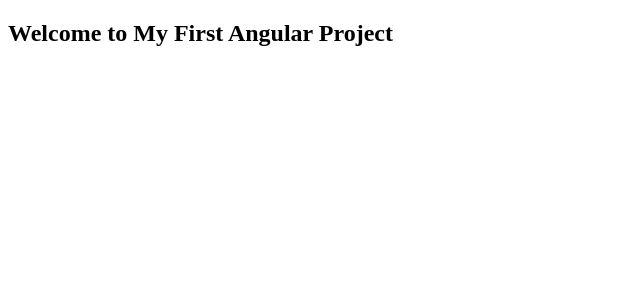
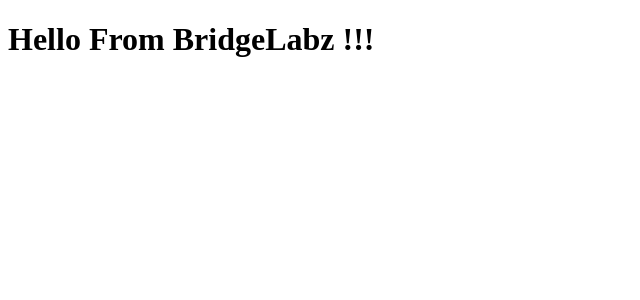
Before and after one commit to Kajalwankhede/AngularProject, an Angular app: page / in a window 1280 px wide. Shown: the top 300 px of the page, without its empty margins (0-640 px from the left). Built offline with nearby package versions, Linux system fonts and the light colour scheme.

Commit message:
UC 1- To Display Hello from BridgeLabz using one Way Data Bindings

```diff
--- a/src/app/app.component.html
+++ b/src/app/app.component.html
@@ -1,3 +1,8 @@
-<h2>Welcome to My First Angular Project</h2>
+<!-- <h2>Welcome to My First Angular Project</h2> -->
+
+<div>
+  <h1>{{this.title}}</h1>
+</div>
+
 
 <router-outlet></router-outlet>
--- a/src/app/app.component.ts
+++ b/src/app/app.component.ts
@@ -7,4 +7,8 @@
 })
 export class AppComponent {
   title = 'firstangularproject';
+
+ngOnInit(): void{
+   this.title="Hello From BridgeLabz !!!";
 }
+}
```
